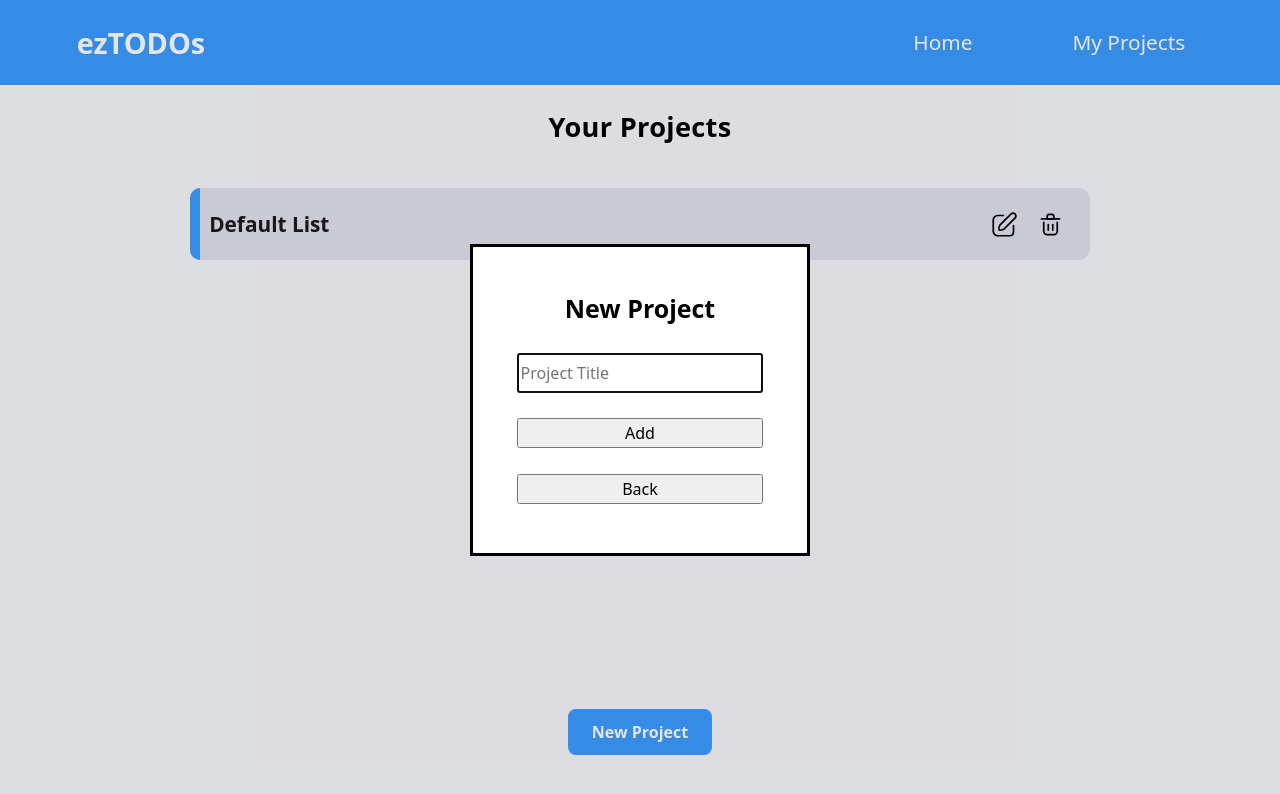
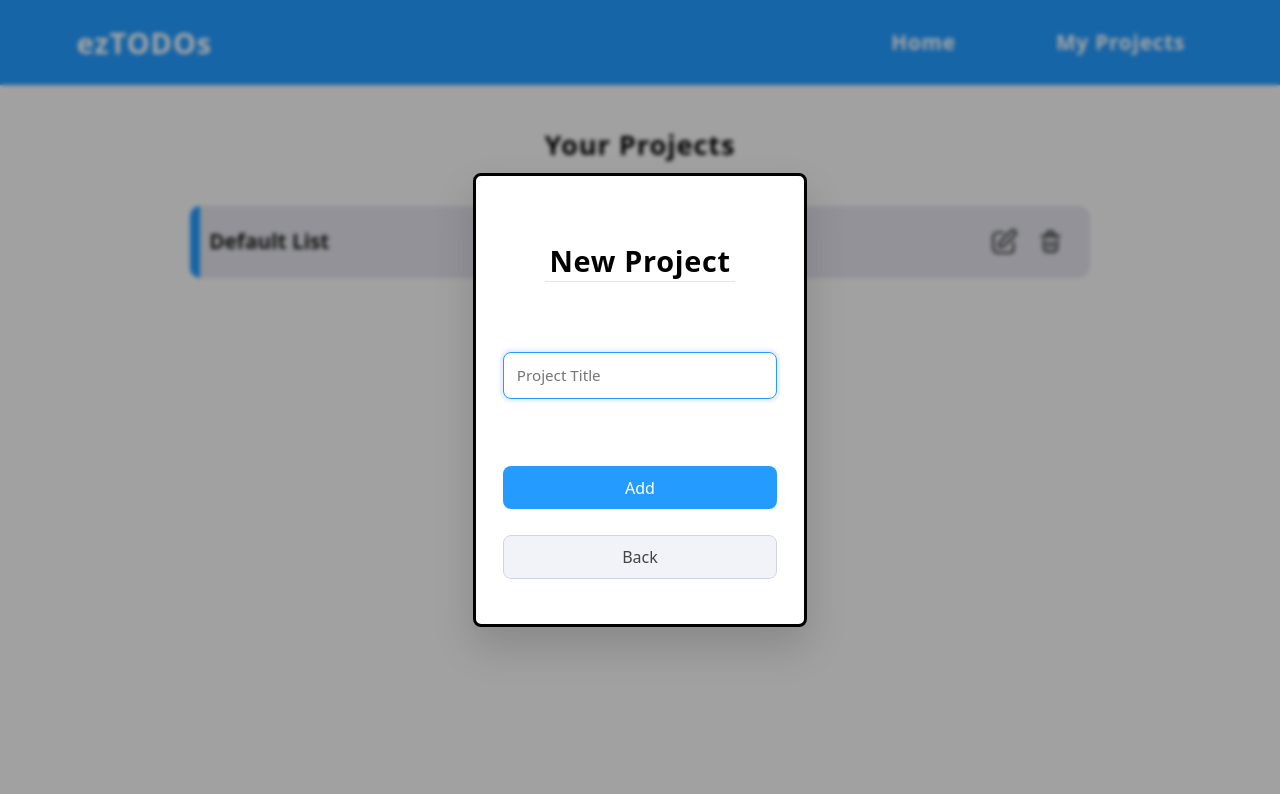
Before and after one commit to rishavvbasnett/Todo-List, a website built with webpack: page src/index.html in a window 1280 px wide. Both pictures are taken after a click on the button "New Project". Built offline with nearby package versions, Linux system fonts and the light colour scheme.

Commit message:
Design Finish; empty Projects Bug exist

```diff
--- a/src/Home-styles.css
+++ b/src/Home-styles.css
@@ -1,9 +1,10 @@
 body.home #content {
-    background: #f6f7fb;
+    background: var(--main-bg);
     border: 0;
     display: flex;
     flex-direction: column;
-    gap: clamp(1rem, 0.5rem + 1vw, 3rem);
+    gap: clamp(2rem, 0.5rem + 1vw, 3rem);
+    padding: 2.5rem 0;
 }
 
 /* Project Heading */
@@ -15,14 +16,14 @@ body.home #content {
     justify-content: center;
     align-items: center;
     color: #1a1a1a;
-    letter-spacing: 0.3px;
-    margin-top: clamp(1.1rem, 1rem + 2vw, 1.4rem);
-    margin-bottom: clamp(1rem, 1rem + 1vw, 1.2rem);
+    letter-spacing: 0.9px;
 }
 
 /* Todo Box */
 .todoBox {
-    min-height: 500px;
+    min-height: 400px;
+    height: fit-content;
+
 }
 
 /* Add Task button */
@@ -127,12 +128,13 @@ body.home #content {
     border-radius: 8px;
     cursor: pointer;
 
-    transform: transform 0.15s ease, box-shadow 0.15 ease;
+    transition: transform 0.15s ease,
+                box-shadow 0.15s ease;
 }
 
 .newTaskForm button:hover {
     transform: translateY(-2px);
-    box-shadow: 0 6px 12px rgba(60, 155, 255, 0.3);
+    box-shadow: 0 6px 9px rgba(60, 155, 255, 0.3);
 }
 
 
--- a/src/Project-styles.css
+++ b/src/Project-styles.css
@@ -1,10 +1,12 @@
 /* Outermost div content */
 body.projects #content {
+    background-color: var(--main-bg);
     border: 0;
     display: flex;
     flex-direction: column;
-    gap: clamp(1rem, 0.5rem + 1vw, 3rem);
+    gap: clamp(2rem, 1.7rem + 1vw, 3rem);
     background: transparent;
+    padding: 2.5rem 0;
 }
 
 /* page Title */
@@ -16,15 +18,13 @@ body.projects #content {
     color: black;
     font-weight: 600;
     font-size: clamp(1.3rem, 1.1rem + 1.5vw, 1.7rem);
-    letter-spacing: 0.3px;
-    margin-top: clamp(1.1rem, 1rem + 2vw, 1.4rem);
-    margin-bottom: clamp(1rem, 1rem + 1vw, 1.2rem);
+    letter-spacing: 0.9px;
 
     display: flex;
     justify-content: center;
     align-items: center;
+    position: relative;
 }
-
 /* New project button */
 .newProjectBtn {
     align-self: center;
@@ -52,7 +52,8 @@ body.projects #content {
     display: flex;
     flex-direction: column;
     gap: 2rem;
-    min-height: 500px;
+    height: fit-content;
+    min-height: 250px;
 }
 
 /* The project Cards */
@@ -68,8 +69,8 @@ body.projects #content {
     color: var(--text);
 
     transition:
-        transform 0.2s ease,
-        width 0.2s ease;
+        transform 0.22s ease,
+        width 0.22s ease;
 
     border-radius: 12px;
 }
@@ -90,8 +91,8 @@ body.projects #content {
     width: 21px;
 }
 .projectDiv:hover {
-    transform: translateY(-3px);
-    box-shadow: rgba(10, 10, 10, 0.04);
+    transform: translateY(-2px);
+    box-shadow: 0 5px 8px rgba(0, 0, 0, 0.08);
 }
 
 /* logo Div for the svg */
@@ -151,47 +152,101 @@ body.projects #content {
 .projectDiv__title {
     font-weight: 600;
     font-size: clamp(1.1rem, 1.14rem + 0.2vw, 1.4rem);
-    transition: translate 0.2s ease;
+    transition: transform 0.2s ease;
 }
 
 
-
-
-
-
-
-
-
-
-
 /* New Project Dialog Box */
-.NewProject:modal {
+.newProject:modal {
     min-height: max-content;
     min-width: fit-content;
     padding: 0;
+    box-shadow: 0 20px 40px rgba(0, 0, 0, 0.15);
+    border-radius: 8px;
+}
+
+.newProject::backdrop {
+    background: rgba(0, 0, 0, 0.35);
+    backdrop-filter: blur(2px);
+}
+
+.newProjectForm>*{
+    width: 100%;
+    font-weight: 400;
 }
 
 /* New Project Form */
 .newProjectForm {
-    width: clamp(200px, 250px + 4vw, 600px);
-    padding: clamp(1rem, 1rem + 2vw, 1.7rem);
-    padding-bottom: clamp(1.5rem, 1rem + 4vw, 2.1rem);
+    width: clamp(300px, 290px + 3vw, 420px);
+    height: clamp(430px, 410px + 3vw, 500px);
+    padding: clamp(2.7rem, 2.5rem + 2vw, 3rem) clamp(1rem, 1rem + 2vw, 1.7rem);
     display: flex;
     flex-direction: column;
-    gap: clamp(1.5rem, 2vw, 3rem)
+    justify-content: space-around;
+    gap: 0.5rem;
 }
 
 .newProjectForm>.headingProjectForm {
+    position: relative;
+    font-size: 1.6rem;
     text-align: center;
     min-height: fit-content;
     color: black;
-    font-weight: 700;
-    font-size: clamp(1.3rem, 1rem + 0.7vw, 1.7rem)
+    font-weight: 600;
+    font-size: clamp(1.6rem, 1rem + 4vw, 1.8rem);
+    letter-spacing: 0.7px;
+    margin-bottom: 2rem;
+}
+.headingProjectForm::after {
+    position: absolute;
+    content: "";
+    border-bottom: 1px solid #e5e7f0;
+    left: 50%;
+    width: 190px;
+    bottom: 0;
+    border-radius: 2px;
+    transform: translateX(-50%);
 }
 
+.newProjectForm button {
+    border-radius: 8px;
+    border: none;
+    outline: none;
+    cursor: pointer;
+    padding: 0.58rem;
+    transition: transform 0.15s ease, box-shadow 0.15s ease;
+}
+.newProjectForm>.addBtn {
+    background-color: rgb(var(--main-blue));
+    color: white;
+    position: relative;
+    top: clamp(23px, 20px + 2vw, 30px);
+}
 
-.newProjectForm>button {}
+.newProjectForm>.backBtn {
+    background-color: #f1f3f9;
+    border: 1px solid #d0d4e4;
+    color: #444;
+    position: relative;
+    top: clamp(16px, 13px + 2vw, 18px);
+}
+.newProjectForm button:hover {
+    transform: translateY(-2px);
+    box-shadow: 0 6px 9px rgba(60, 155, 255, 0.3);
+}
 
 .newProjectForm>input {
-    height: clamp(1rem, 1rem + 5vw, 2.5rem);
+    padding: 1.4rem 0.8rem;
+    border: 1px solid #d0d4e4;
+    background-color: #f6f6f7;
+    outline: none;
+    border-radius: 8px;
+    font-size: 0.95rem;
+    transition: border 0.15 ease, box-shadow 0.15 ease;
+    height: clamp(1.5rem, 1.3rem + 5vw, 2.5rem);
 }
+.newProjectForm input:focus {
+    border: 1px solid rgb(var(--main-blue));
+    box-shadow: 0 0 3px 3px rgba(91, 141, 239, 0.15);
+    background: white;
+}
--- a/src/styles.css
+++ b/src/styles.css
@@ -1,7 +1,7 @@
 :root {
     --main-red: 255, 85, 85;
-    --main-blue: 60, 155, 255;
-    --main-bg: #f6f7fb;
+    --main-blue: 35, 155, 400;
+    --main-bg: #f8f8f8f8;
     --text: #1a1a1a;
 
 }
@@ -29,8 +29,9 @@ header {
 header>div {
     min-height: fit-content;
     color: rgb(255, 255, 255);
-    font-weight: 700;
+    font-weight: 600;
     font-size: clamp(1.3rem, 1rem + 1vw, 2.6rem);
+    letter-spacing: 1px;
 }
 
 nav {
@@ -40,7 +41,8 @@ nav {
     gap: clamp(1rem, 6vw, 4rem);
 
     color: rgb(255, 255, 255);
-    font-weight: 500;
+    font-weight: 600;
+    letter-spacing: 0.8px;
     font-size: clamp(1rem, 1rem + 0.5vw, 1.3rem);
 }
 
@@ -65,6 +67,5 @@ nav>button:active {
     min-width: fit-content;
     max-width: 900px;
     min-height: fit-content;
-
     border: 1px solid black;
 }
```
